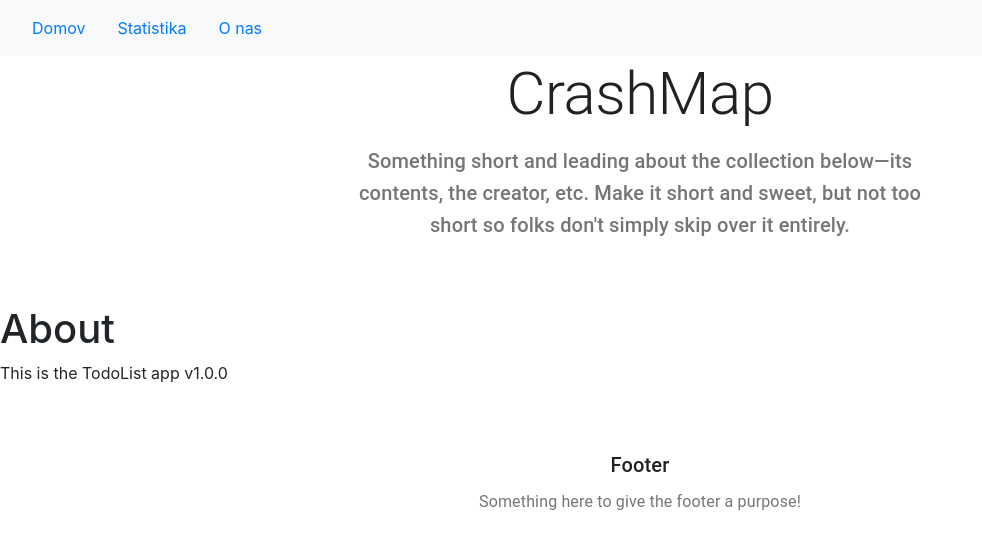
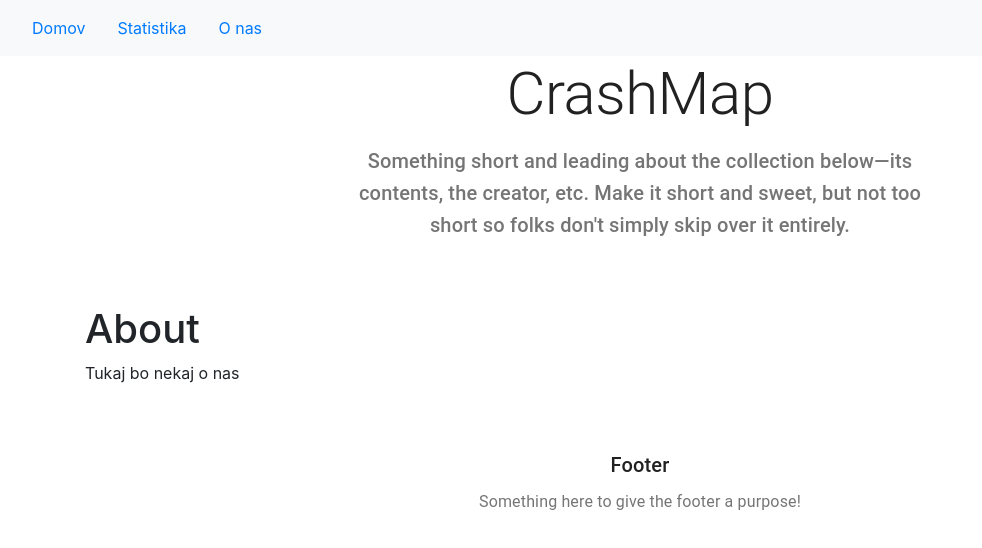
Before and after one commit to MerceneX/BoomMap, a React (Create React App) app in the folder client/: page /about in a window 1280 px wide. Shown: the top 548 px of the page, without its empty margins (0-982 px from the left). Built offline with nearby package versions, Linux system fonts and the light colour scheme.

Commit message:
popravki

```diff
--- a/client/src/components/layout/Album.js
+++ b/client/src/components/layout/Album.js
@@ -3,10 +3,9 @@ import PropTypes from 'prop-types';
 import classNames from 'classnames';
 import CssBaseline from '@material-ui/core/CssBaseline';
 import Grid from '@material-ui/core/Grid';
-import Typography from '@material-ui/core/Typography';
 import { withStyles } from '@material-ui/core/styles';
 import MyCard2 from '../MyCard2';
-import LineChart from '../graphs/LineChart';
+
 
 const styles = theme => ({
 
--- a/client/src/components/layout/Footer.js
+++ b/client/src/components/layout/Footer.js
@@ -1,7 +1,6 @@
 import React from 'react';
 import Typography from "@material-ui/core/Typography";
 import PropTypes from 'prop-types';
-import Album from "./Album";
 import {withStyles} from "@material-ui/core";
 
 function Footer(props){
--- a/client/src/components/layout/Header.js
+++ b/client/src/components/layout/Header.js
@@ -1,9 +1,6 @@
 import React from 'react';
 import Typography from "@material-ui/core/Typography";
 import PropTypes from 'prop-types';
-
-import classNames from 'classnames';
-import CssBaseline from '@material-ui/core/CssBaseline';
 import { withStyles } from '@material-ui/core/styles';
 
 function Header(props){
--- a/client/src/components/layout/Navigation.js
+++ b/client/src/components/layout/Navigation.js
@@ -1,12 +1,5 @@
 import React from 'react';
-//import { Nav, NavItem, NavLink } from 'reactstrap';
-import {
-    Navbar,
-    NavLink,
-    UncontrolledDropdown,
-    DropdownToggle,
-    DropdownMenu,
-    DropdownItem } from 'reactstrap';
+import {Navbar, NavLink} from 'reactstrap';
 
 
 class Navigation extends React.Component {
--- a/client/src/pages/About.js
+++ b/client/src/pages/About.js
@@ -3,8 +3,10 @@ import React from 'react'
 function About() {
     return (
         <React.Fragment>
-            <h1>About</h1>
-            <p>This is the TodoList app v1.0.0 </p>
+            <div class="container">
+                <h1>About</h1>
+                <p>Tukaj bo nekaj o nas</p>
+            </div>
         </React.Fragment>
     )
 }
```
